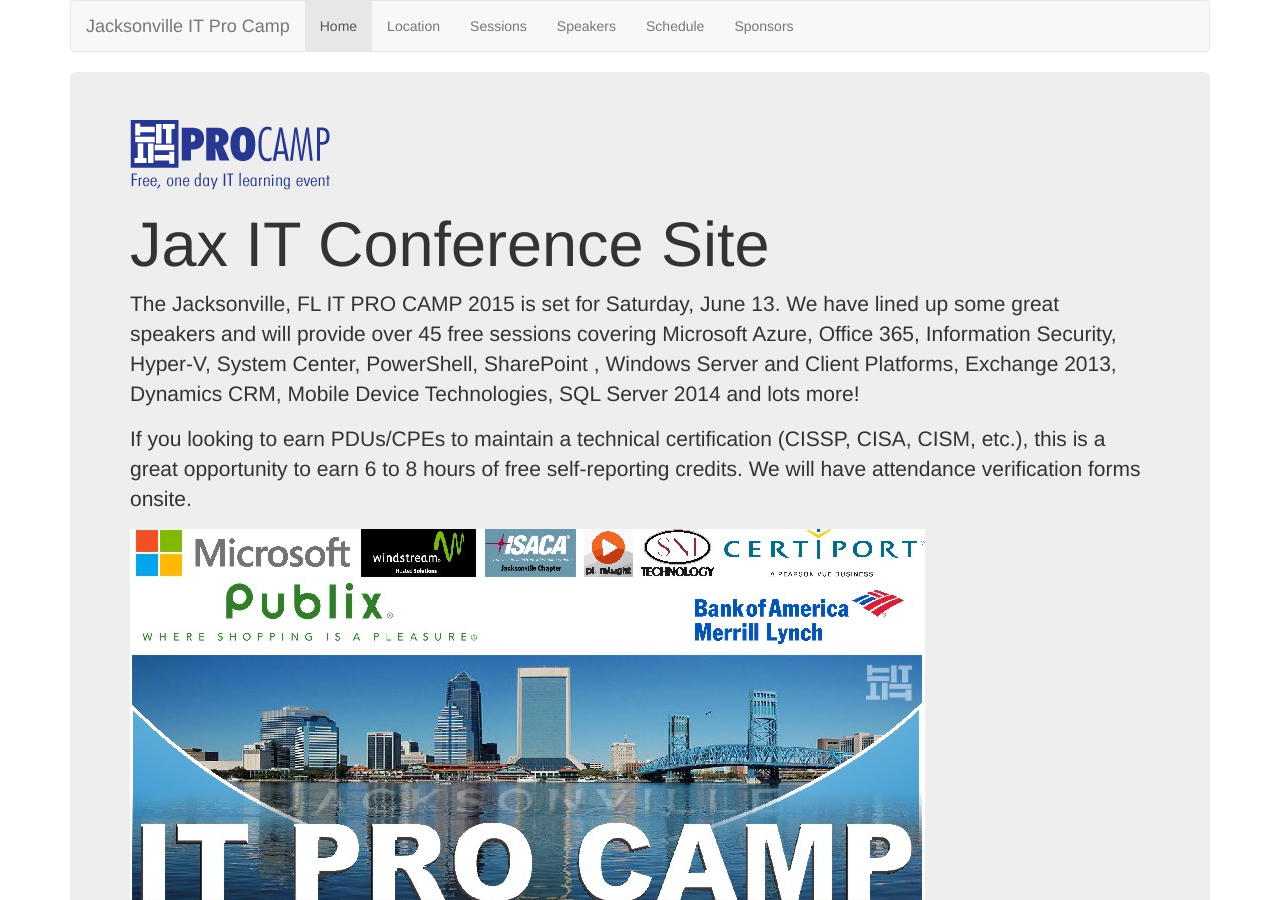
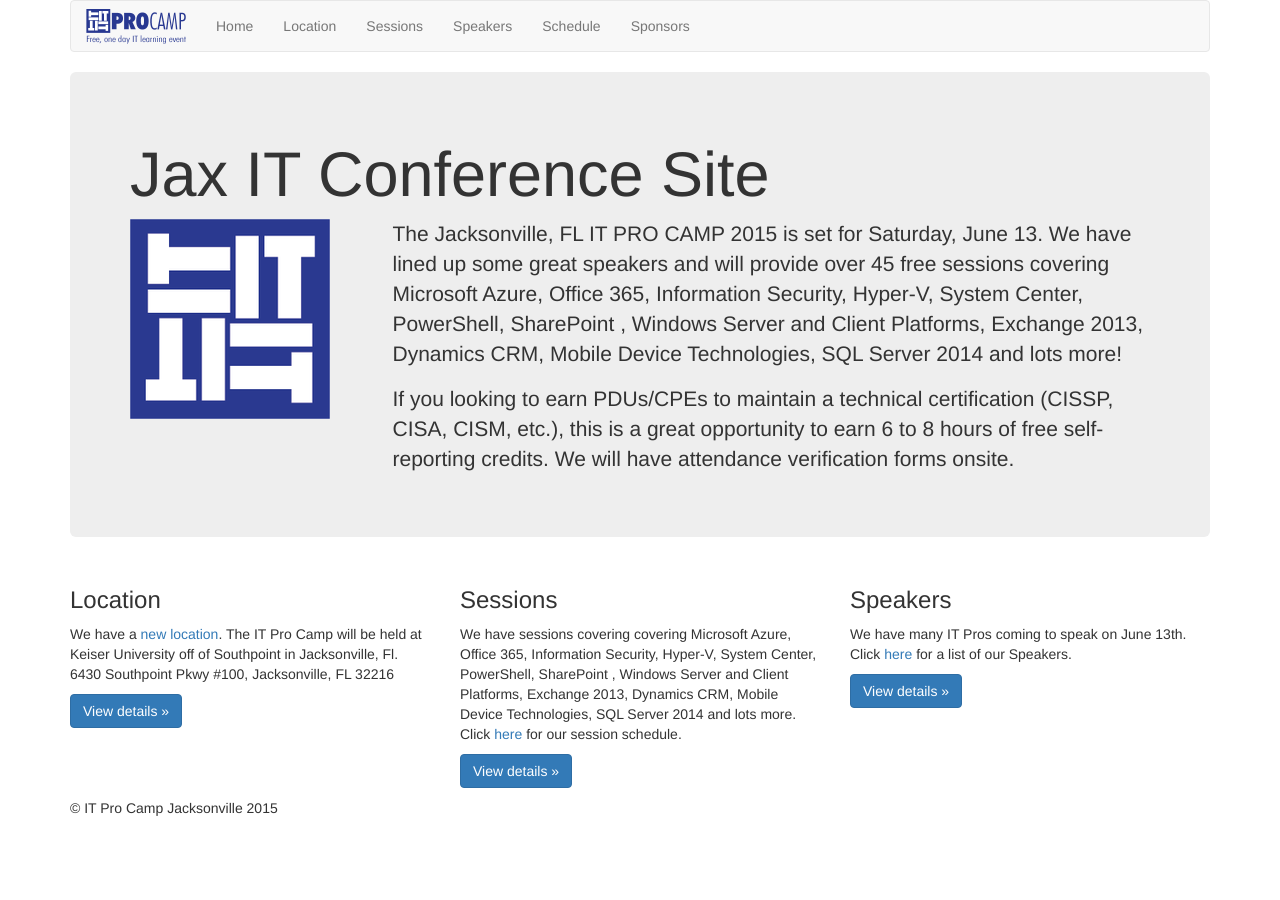
Before and after one commit to tk811/ConfernceApp, a Jekyll site: the page built from index.html, in a window 1280 px wide and 900 px high. Built offline with Jekyll 4.4.1, drawn with Linux system fonts in a browser that asks for light colours; nearby versions of some CDN libraries.

Commit message:
Adding new home page plus speaker data

```diff
--- a/_includes/head.html
+++ b/_includes/head.html
@@ -10,7 +10,7 @@
 
   <!-- Bootstrap core CSS -->
   <link href="/bower_components/bootstrap/dist/css/bootstrap.min.css" rel="stylesheet">
-
+  <link rel="shortcut icon" href="/favicon.ico">
   <!-- Custom styles for this template
   <link href="/css/site.css" rel="stylesheet">-->
 
--- a/_includes/header.html
+++ b/_includes/header.html
@@ -7,7 +7,9 @@
         <span class="icon-bar"></span>
         <span class="icon-bar"></span>
       </button>
-      <a class="navbar-brand" href="#">Jacksonville IT Pro Camp</a>
+      <a class="navbar-brand" href="/">
+        <img src="/images/itprocamp.png"  alt="IT Pro Camp Logo" style="max-width:100px; margin-top: -7px;" class="img-responsive" />
+      </a>
     </div>
     <div id="navbar" class="navbar-collapse collapse">
       <ul class="nav navbar-nav">
--- a/_includes/pages_list
+++ b/_includes/pages_list
@@ -1,5 +1,5 @@
 
-{% if page.url == "/" %}
+{% if page.url == "/index.html" %}
   <li class="active"><a href="{{ BASE_PATH }}/" class="active">Home</a></li>
 {% else %}
   <li><a href="{{ BASE_PATH }}/">Home</a></li>
--- a/index.html
+++ b/index.html
@@ -5,12 +5,56 @@
       <!-- Main component for a primary marketing message or call to action -->
       <div class="jumbotron">
 
-        <img src="/images/itprocamp.png" alt="IT Pro Camp Logo" />
-        <h1>Jax IT Conference Site</h1>
-            <p>
+
+        <h1> Jax IT Conference Site</h1>
+        <div class="row">
+              <div class="col-md-3">
+                  <img src="/images/logo.png" alt="logo" class="img-responsive" />
+            </div>
+            <div class="col-md-9">
+                  <p>
+
                 The Jacksonville, FL IT PRO CAMP 2015  is set for Saturday, June 13.  We have lined up some great speakers and will provide over 45 free sessions covering Microsoft Azure, Office 365, Information Security,  Hyper-V, System Center, PowerShell, SharePoint , Windows Server and Client Platforms, Exchange 2013,  Dynamics CRM, Mobile Device Technologies,  SQL Server 2014 and lots more!
             </p>
 
             <p>If you looking to earn PDUs/CPEs to maintain a technical certification (CISSP, CISA, CISM, etc.), this is a great opportunity to earn 6 to 8 hours of free self-reporting credits. We will have attendance verification forms onsite.</p>
-		<img alt="JaxITPro Flyer" src="images/flyer.JPG" />
+
+            </div>
+        </div>
+
+            <!--<img alt="JaxITPro Flyer" src="images/flyer.JPG" />-->
       </div>
+
+      <div class="row">
+            <div class="col-md-4">
+                  <h3>Location</h3>
+                  <p>
+                        We have a <a href="/location/">new location</a>. The IT Pro Camp will be held at Keiser University off of Southpoint in Jacksonville, Fl.
+                        6430 Southpoint Pkwy #100, Jacksonville, FL 32216
+                  </p>
+                  <p>
+                        <a class="btn btn-primary" href="/location/" role="button">View details »</a>
+                  </p>
+            </div>
+
+            <div class="col-md-4">
+                  <h3>Sessions</h3>
+                  <p>
+                        We have sessions covering covering Microsoft Azure, Office 365, Information Security, Hyper-V, System Center, PowerShell, SharePoint , Windows Server and Client Platforms, Exchange 2013, Dynamics CRM, Mobile Device Technologies, SQL Server 2014 and lots more.
+                        Click <a href="/sessions/">here</a> for our session schedule.
+                  </p>
+                  <p>
+                        <a class="btn btn-primary" href="/sessions/" role="button">View details »</a>
+                  </p>
+            </div>
+
+            <div class="col-md-4">
+                  <h3>Speakers</h3>
+                  <p>
+                        We have many IT Pros coming to speak on June 13th. Click <a href="/speakers/">here</a> for a list of our Speakers.
+                  </p>
+                  <p>
+                        <a class="btn btn-primary" href="/speakers/" role="button">View details »</a>
+                  </p>
+            </div>
+      </div>
```
Also changed, not shown: _data/speakers.json (added, +149 -0 lines), _data/sponsors.json (added, +11 -0 lines), speakers/index.html (+20 -0 lines), sponsors/index.html (+8 -0 lines), favicon.ico (added), images/devinknight-website1.jpg (added), images/jyoti.chawla.jpg (added).
